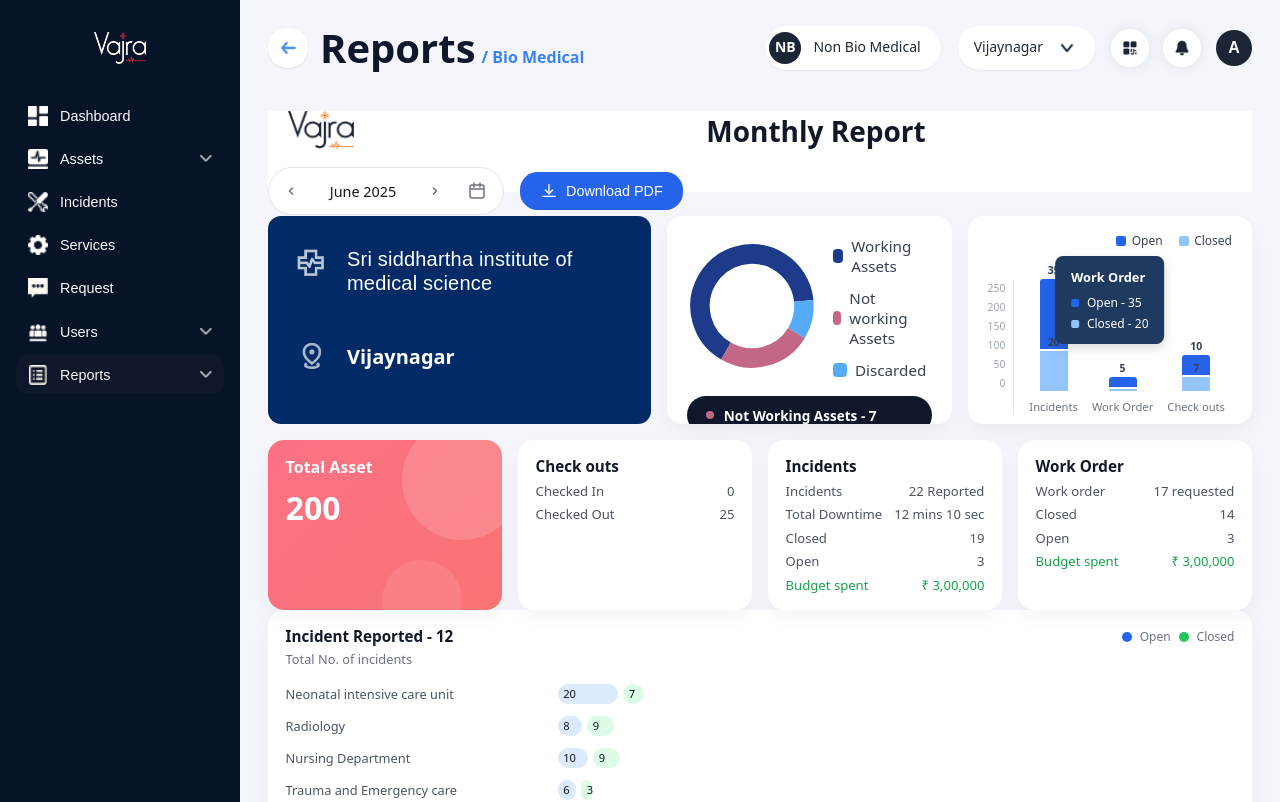
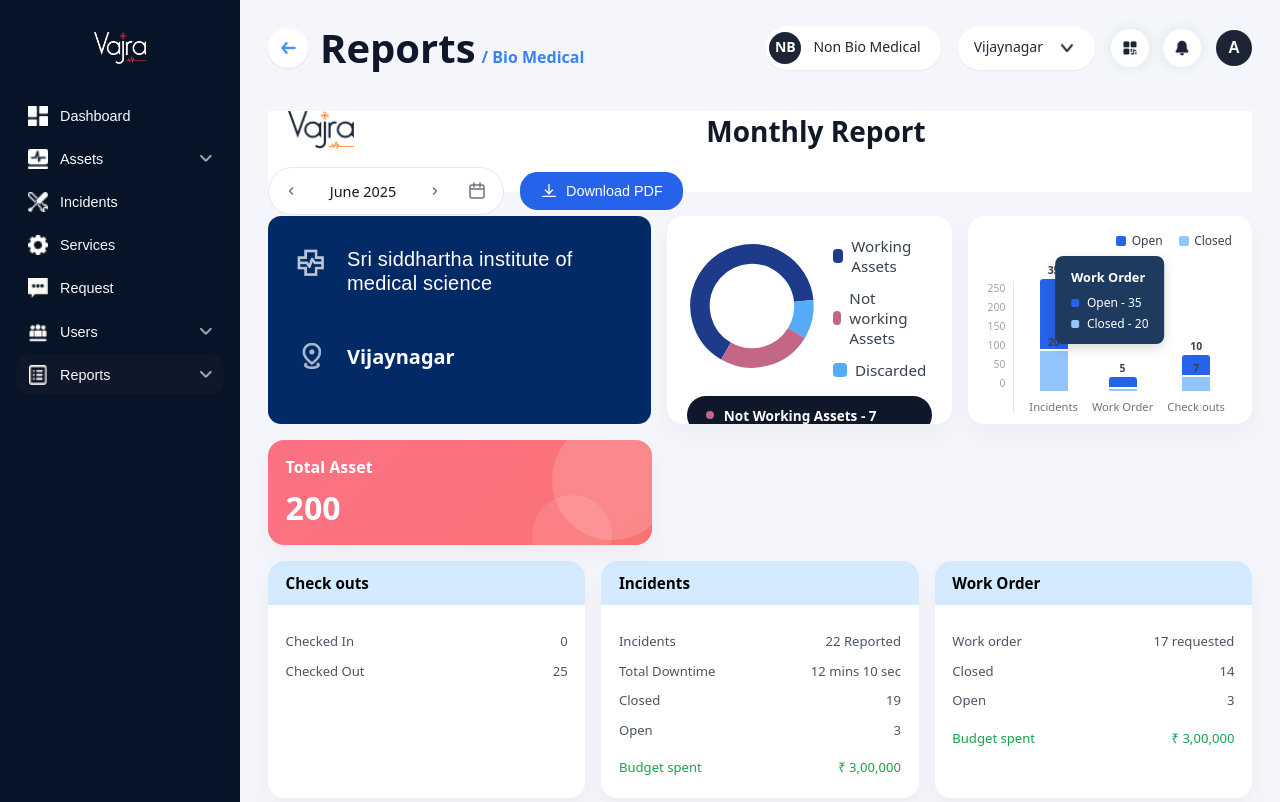
Before and after one commit to darshan-rajashekara/proteger-assignment, a React (Vite) app: page / in a window 1280 px wide. Shown: the top 802 px of the page. Built offline with nearby package versions, Linux system fonts and the light colour scheme.

Commit message:
2nd row cards design and gaps between cards fixed

```diff
--- a/src/components/SummarySection.jsx
+++ b/src/components/SummarySection.jsx
@@ -158,18 +158,23 @@
       </div>
       </div>
 
-      {/* Row 2: Total Asset, Check outs, Incidents, Work Order */}
+      {/* Row 2: Only Total Asset Card */}
       <div className="summary-row-2">
-        {/* Total Asset Card */}
         <div className="summary-card metric-card total-asset-card">
           <div>
             <p className="total-asset-label">Total Asset</p>
             <p className="total-asset-value">200</p>
           </div>
         </div>
+      </div>
 
+      {/* Row 3: Check outs, Incidents, Work Order */}
+      <div className="summary-row-3">
         <div className="summary-card metric-card">
-          <h3 className="card-title">Check outs</h3>
+          <div className="metric-header">
+            <h3 className="card-title">Check outs</h3>
+          </div>
+          <div className="metric-body">
           <div className="metric-row">
             <span>Checked In</span>
             <span>0</span>
@@ -178,10 +183,14 @@
             <span>Checked Out</span>
             <span>25</span>
           </div>
+          </div>
         </div>
 
         <div className="summary-card metric-card">
-          <h3 className="card-title">Incidents</h3>
+          <div className="metric-header">
+            <h3 className="card-title">Incidents</h3>
+          </div>
+          <div className="metric-body">
           <div className="metric-row">
             <span>Incidents</span>
             <span>22 Reported</span>
@@ -202,10 +211,14 @@
             <span>Budget spent</span>
             <span>₹ 3,00,000</span>
           </div>
+          </div>
         </div>
 
         <div className="summary-card metric-card">
-          <h3 className="card-title">Work Order</h3>
+          <div className="metric-header">
+            <h3 className="card-title">Work Order</h3>
+          </div>
+          <div className="metric-body">
           <div className="metric-row">
             <span>Work order</span>
             <span>17 requested</span>
@@ -222,6 +235,7 @@
             <span>Budget spent</span>
             <span>₹ 3,00,000</span>
           </div>
+          </div>
         </div>
       </div>
     </section>
--- a/src/styles/global.css
+++ b/src/styles/global.css
@@ -455,8 +455,16 @@
 
 .summary-row-2 {
   display: grid;
-  grid-template-columns: repeat(4, 1fr);
+  grid-template-columns: 1fr;
   gap: 1rem;
+  width: 384px;
+}
+
+.summary-row-3 {
+  display: grid;
+  grid-template-columns: repeat(3, 1fr);
+  gap: 1rem;
+  padding-bottom: 10px;
 }
 
 .summary-card {
@@ -823,7 +831,24 @@
 .metric-card {
   display: flex;
   flex-direction: column;
-  gap: 0.35rem;
+  gap: 0.6rem;
+}
+
+.metric-header {
+  background: #D4EBFF;
+  padding: 0.75rem 1.1rem;
+  margin: -1rem -1.1rem 0;
+  border-radius: 1rem 1rem 0 0;
+}
+
+.metric-body {
+  padding-top: 0.75rem;
+}
+
+.card-header {
+  background: #D4EBFF;          /* Figma color */
+  padding: 0.75rem 1.1rem;
+  border-radius: 1rem 1rem 0 0; /* only top corners */
 }
 
 .total-asset-card {
@@ -871,9 +896,10 @@
 }
 
 .card-title {
+  font-size: 0.95rem;
   margin: 0;
-  font-size: 0.95rem;
   font-weight: 600;
+  color: #000000;
 }
 
 .card-subtitle {
@@ -886,10 +912,13 @@
   display: flex;
   justify-content: space-between;
   font-size: 0.82rem;
+  line-height: 1.4;
   color: #4b5563;
+  padding: 0.35rem 0;
 }
 
 .metric-row.highlight {
+  margin-top: 0.5rem;
   color: #16a34a;
   font-weight: 500;
 }
@@ -900,6 +929,7 @@
   border-radius: 1rem;
   padding: 1rem 1.1rem 1.25rem;
   box-shadow: 0 10px 25px rgba(15, 23, 42, 0.04);
+  margin-bottom: 10px;
 }
 
 .incident-header {
@@ -985,7 +1015,7 @@
   border-radius: 1rem;
   overflow: hidden;
   box-shadow: 0 10px 25px rgba(15, 23, 42, 0.04);
-  margin-bottom: 1.5rem;
+  margin-bottom: 10px;
 }
 
 .department-header {
```
